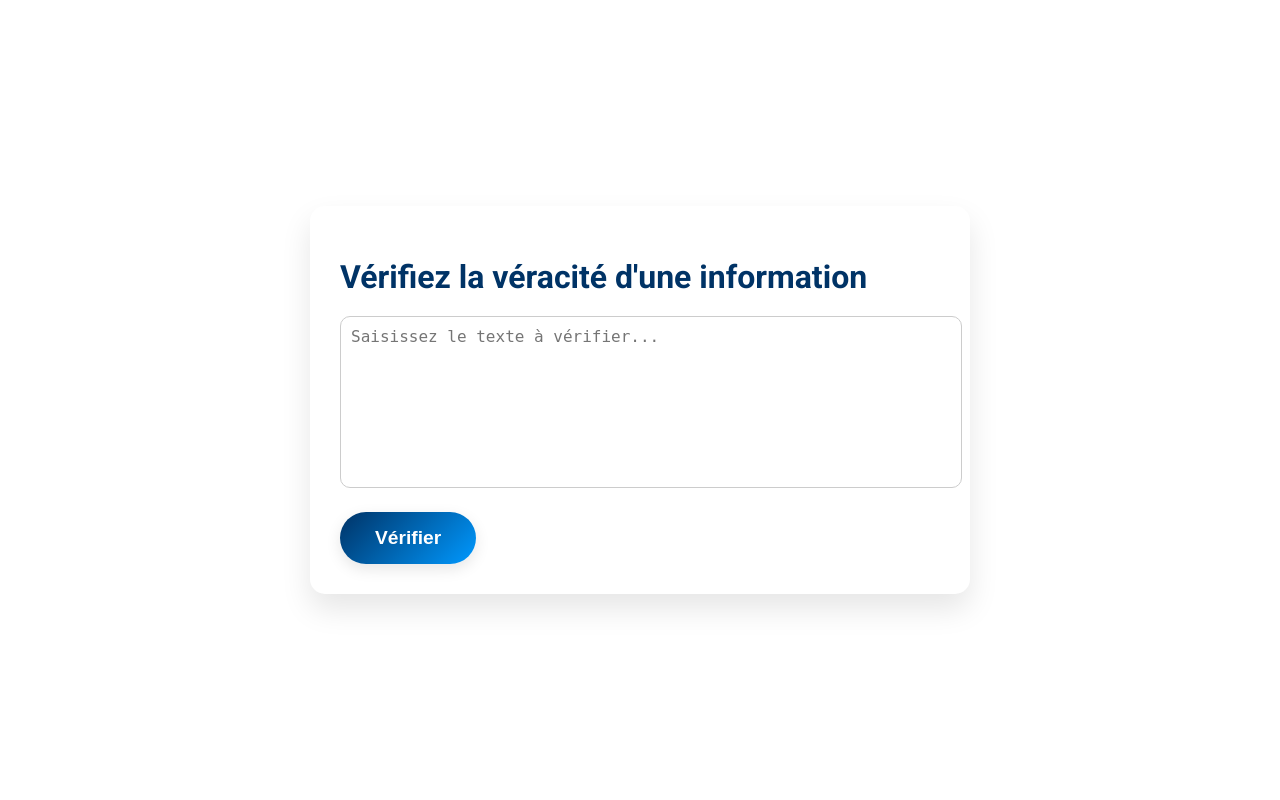
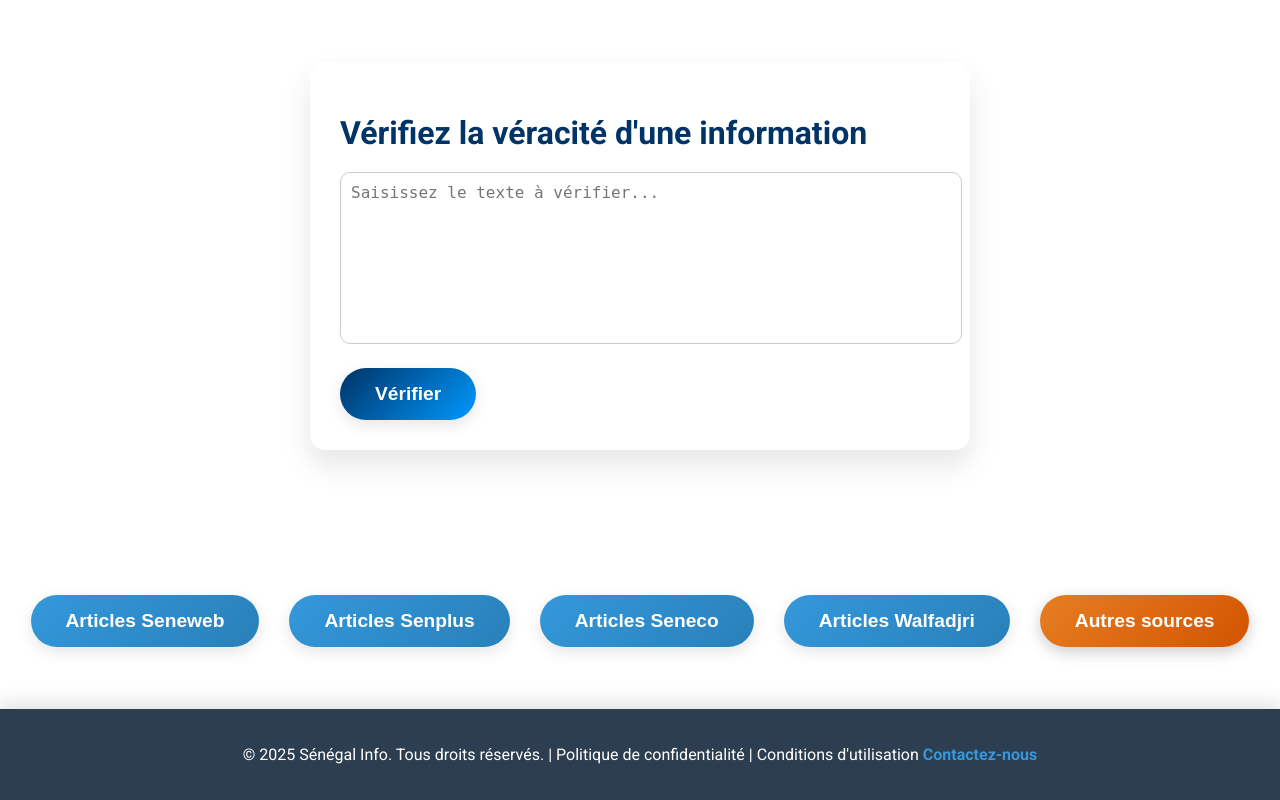
Before and after one commit to SySamba/-memoire, a Flask app: page /autres-sources in a window 1280 px wide. Run offline with Flask 3, Linux system fonts and the light colour scheme; parts of the project's set-up code (start-up, migrations or seed data) failed here and were passed over.

Commit message:
trier article

```diff
--- a/app.py
+++ b/app.py
@@ -2,6 +2,8 @@ from flask import Flask, render_template,request
 import pyodbc
 import joblib
 import pandas as pd
+import dateparser
+
 
 app = Flask(__name__)
 
@@ -42,6 +44,10 @@ def fetch_articles_from_db():
         cursor.close()
         conn.close()
 
+def convert_relative_dates(date_string):
+    # Utiliser dateparser pour convertir la date relative en une date absolue
+    date = dateparser.parse(date_string)
+    return date if date else None  # Retourner None si la conversion échoue
 
 
 def fetch_articles_from_csv():
@@ -73,6 +79,7 @@ def fetch_articles_from_csv_seneco():
 
     for _, row in df.iterrows():
         title = row['Titre']
+        postdate = row['postdate']
         if title and title not in seen_titles:
             seen_titles.add(title)
             articles.append({
@@ -80,29 +87,42 @@ def fetch_articles_from_csv_seneco():
                 "category": "Seneco",
                 "title": title,
                 "link": row['Lien_du_titre'],
-                "meta": "Source: seneco"
+                "meta": f"Source: seneco | Publié le {postdate}",
+                "postdate": postdate
             })
 
     return articles
 
 
 def fetch_articles_from_csv_senewebs():
-    df = pd.read_csv('senewebs.csv')
+    df = pd.read_csv('seneweb.csv')
     df = df.fillna("")
     articles = []
     seen_titles = set()
 
     for _, row in df.iterrows():
         title = row['Titre']
+        date = row['date']  # Cette date peut être relative
+        converted_date = convert_relative_dates(date)  # Convertir la date pour le tri
+
         if title and title not in seen_titles:
             seen_titles.add(title)
             articles.append({
                 "id": None,
                 "category": "Seneweb",
                 "title": title,
-                "link": row['Lien_du_titre'],
-                "meta": "Source: seneweb"
+                "link": row['meta_item_lien'],
+                "meta": f"Source: Seneweb | Publié le {date}",
+                "date": date,  # Garder la date d'origine
+                "converted_date": converted_date  # Garder la date convertie pour le tri
             })
+
+    # Trier les articles par date convertie (du plus récent au plus ancien)
+    articles.sort(key=lambda x: x['converted_date'], reverse=True)
+
+    # Retirer la clé 'converted_date' car elle n'est pas nécessaire pour l'affichage
+    for article in articles:
+        del article['converted_date']
 
     return articles
 
@@ -116,6 +136,7 @@ def fetch_articles_from_csv_walfadjri():
 
     for _, row in df.iterrows():
         title = row['Titre']
+        jeg_meta_date=row['jeg_meta_date']
         if title and title not in seen_titles:
             seen_titles.add(title)
             articles.append({
@@ -123,7 +144,8 @@ def fetch_articles_from_csv_walfadjri():
                 "category": "Walfadjri",
                 "title": title,
                 "link": row['Lien_du_titre'],
-                "meta": "Source: Walfadjri"
+                "meta": f"Source: Walfadjri | Publié le {jeg_meta_date}",
+                "jeg_meta_date" : jeg_meta_date
             })
 
     return articles
--- a/templates/autres_sources.html
+++ b/templates/autres_sources.html
@@ -78,6 +78,64 @@
             color: #dc3545;
             margin-bottom: 20px;
         }
+        .container1 {
+            display: flex;
+            flex-direction: column;
+            justify-content: center;
+            align-items: center;
+            padding: 30px;
+            flex-grow: 1;
+        }
+
+        .btn1-container {
+            display: flex;
+            gap: 30px;
+            margin-top: 20px;
+            justify-content: center;
+            animation: fadeIn 1s 0.5s forwards;
+        }
+
+        .btn1 {
+            background: linear-gradient(135deg, #3498db, #2980b9);  /* Dégradé bleu vif */
+            color: white;
+            padding: 15px 35px;
+            font-size: 1.2rem;
+            font-weight: bold;
+            border: none;
+            border-radius: 50px;
+            cursor: pointer;
+            transition: all 0.3s ease;
+            box-shadow: 0 5px 15px rgba(0, 0, 0, 0.1);
+            position: relative;
+        }
+        .btn1.active
+        {
+            background: linear-gradient(135deg, #e67e22, #d35400); /* Dégradé rouge vif */
+           transform: translateY(0); /* Supprime l'effet hover */
+          box-shadow: 0 5px 15px rgba(0, 0, 0, 0.2); /* Augmente l'effet d'ombre */
+        }
+
+        footer {
+            background-color: #2c3e50;  /* Bleu foncé pour le pied de page */
+            color: white;
+            padding: 20px 10px;
+            margin-top: auto;
+            text-align: center;
+            box-shadow: 0 -8px 16px rgba(0, 0, 0, 0.1);
+        }
+
+        footer a {
+            color: #3498db;  /* Bleu vif pour les liens */
+            text-decoration: none;
+            font-weight: 600;
+        }
+
+        footer a:hover {
+            text-decoration: underline;
+            color: #2980b9; /* Bleu plus foncé pour les liens au survol */
+        }
+
+
     </style>
 </head>
 <body>
@@ -94,6 +152,29 @@
             </form>
         </div>
     </div>
+    <div class="container1">
+        <div class="btn1-container">
+            <a href="/seneweb">
+                <button class="btn1">Articles Seneweb</button>
+            </a>
+            <a href="/senplus">
+                <button class="btn1">Articles Senplus</button>
+            </a>
+            <a href="/seneco">
+                <button class="btn1">Articles Seneco</button>
+            </a>
 
+            <a href="/walfadjri">
+                <button class="btn1">Articles Walfadjri</button>
+            </a>
+
+            <a href="/autres-sources">
+                <button class="btn1 active">Autres sources</button>
+            </a>
+        </div>
+    </div>
+    <footer>
+        <p>&copy; 2025 Sénégal Info. Tous droits réservés. | Politique de confidentialité | Conditions d'utilisation <a href="https://sambasy.netlify.app/">Contactez-nous</a></p>
+    </footer>
 </body>
 </html>
```
Also changed, not shown: seneweb.csv (added, +38 -0 lines), templates/articles.html (+72 -0 lines), templates/index.html (+10 -10 lines).
